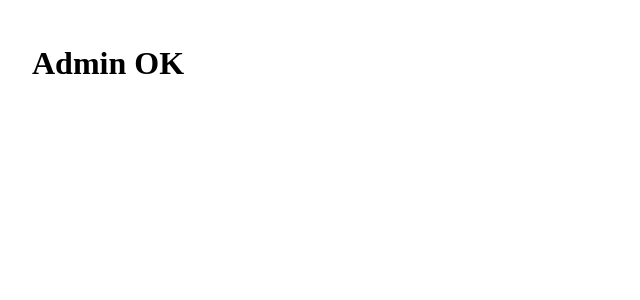
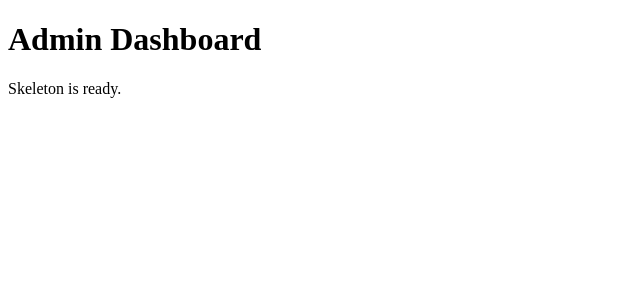
Before and after one commit to genio-ai/genio-os, a Next.js app: page /admin in a window 1280 px wide. Shown: the top 300 px of the page, without its empty margins (0-640 px from the left). Built offline with nearby package versions, Linux system fonts and the light colour scheme.

Commit message:
Update page.js

```diff
--- a/app/admin/page.js
+++ b/app/admin/page.js
@@ -1,5 +1,8 @@
-export const dynamic = "force-static";
-
-export default function Page() {
-  return <h1 style={{ padding: 24 }}>Admin OK</h1>;
+export default function AdminPage() {
+  return (
+    <div className="flex-1 p-6">
+      <h1 className="text-2xl font-semibold">Admin Dashboard</h1>
+      <p className="opacity-70 mt-2">Skeleton is ready.</p>
+    </div>
+  );
 }
```
